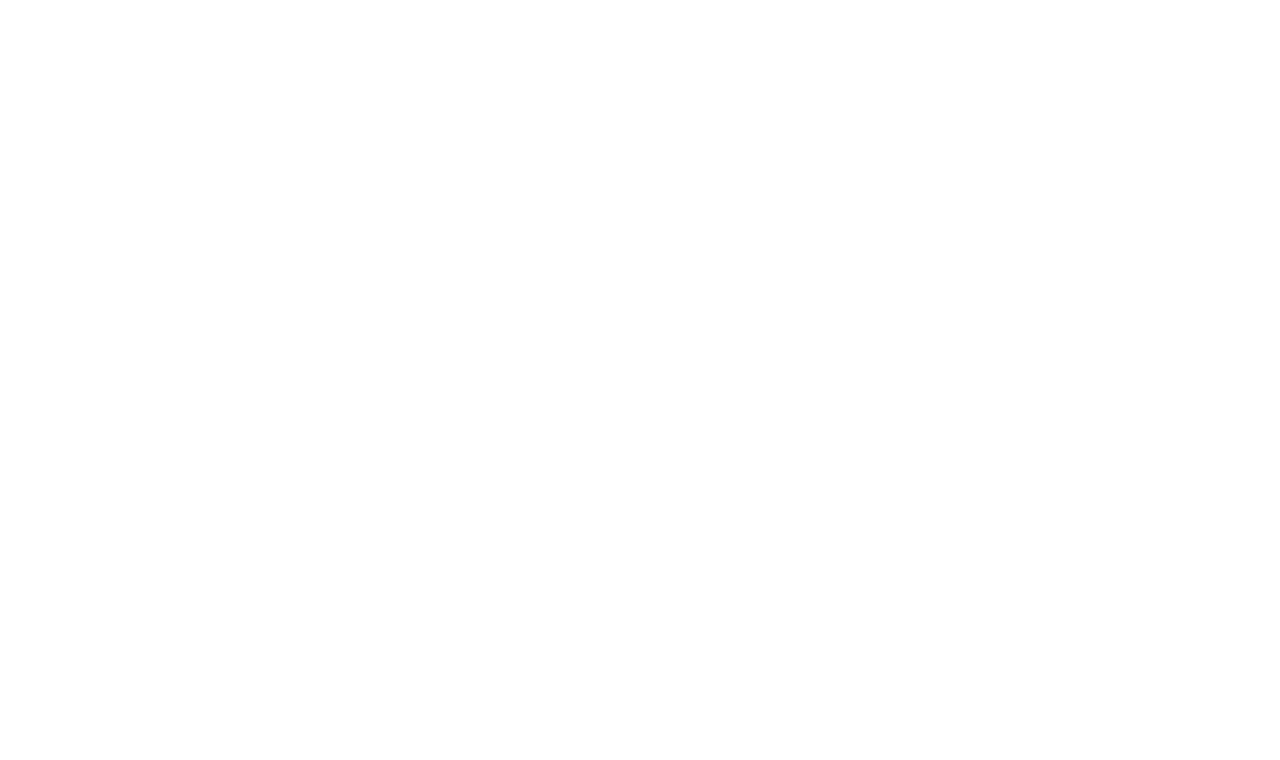
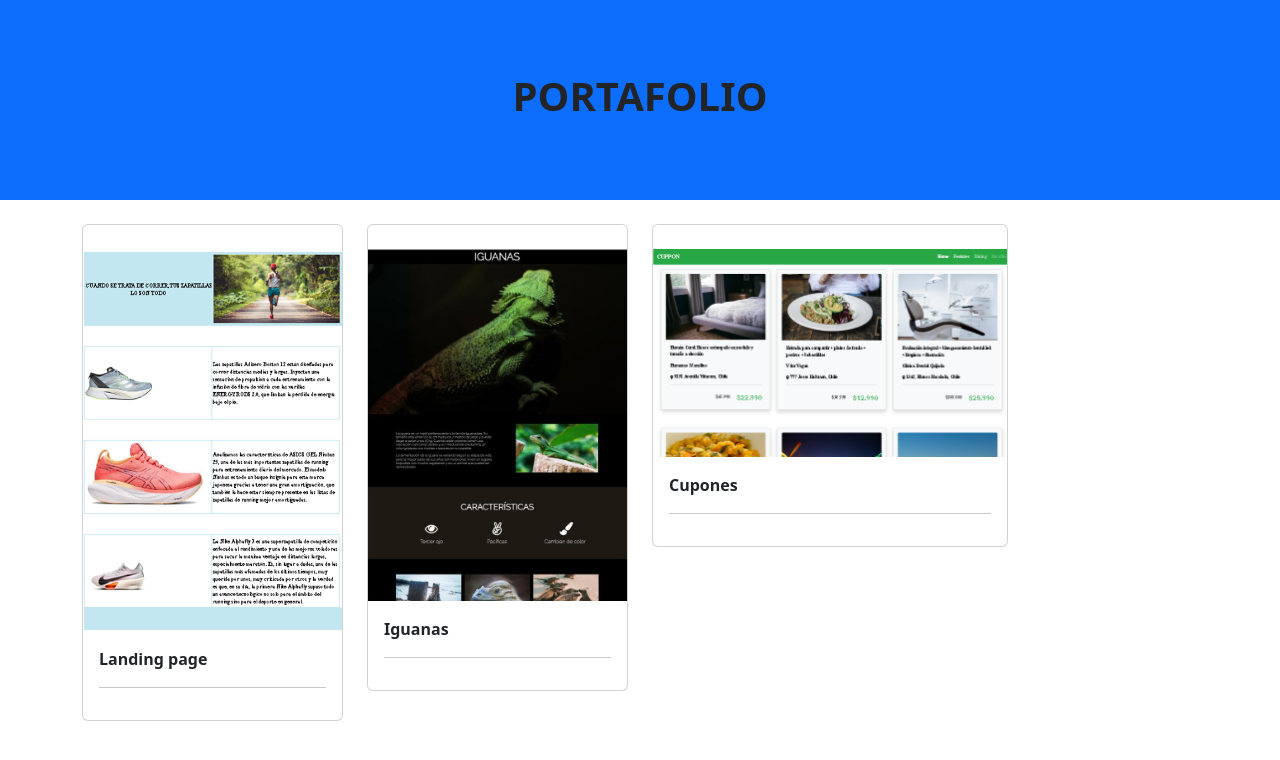
Before and after one commit to willicar27/PruebaFinal2.0, a plain HTML site: page portafolio.html in a window 1280 px wide. Drawn offline with nearby package versions, Linux system fonts and the light colour scheme.

Commit message:
version 1 del portafolio

```diff
--- /dev/null
+++ b/assets/css/portafolio.css
@@ -0,0 +1,4 @@
+.card-size {
+    width: 100%;
+    height: 100px;
+  }
--- a/portafolio.html
+++ b/portafolio.html
@@ -1,10 +1,10 @@
 <!DOCTYPE html>
-<html lang="en">
-<head>
-    <meta charset="UTF-8">
-    <meta name="viewport" content="width=device-width, initial-scale=1.0">
+<html lang="es">
+  <head>
+    <meta charset="UTF-8" />
+    <meta name="viewport" content="width=device-width, initial-scale=1.0" />
     <title>PORTAFOLIO ROWER</title>
-    <link rel="stylesheet" href="./assets/css/style.css" />
+    <link rel="stylesheet" href="./assets/css/portafolio.css" />
     <link
       href="https://cdn.jsdelivr.net/npm/bootstrap@5.3.3/dist/css/bootstrap.min.css"
       rel="stylesheet"
@@ -15,8 +15,69 @@
       src="https://cdn.jsdelivr.net/npm/bootstrap@5.3.3/dist/js/bootstrap.bundle.min.js"
       integrity="sha384-YvpcrYf0tY3lHB60NNkmXc5s9fDVZLESaAA55NDzOxhy9GkcIdslK1eN7N6jIeHz"
       crossorigin="anonymous"></script>
-</head>
-<body>
+  </head>
+  <body>
+    <header class="p-5 bg-primary">
+      <div class="d-flex justify-content-center align-items-center">
+        <h1 class="fw-bold text-center pb-4 pt-sm-4">PORTAFOLIO</h1>
+      </div>
+    </header>
+    <br />
+    <main class="container . ">
+      <div class="row gy-4 ">
+        <!--------------PRIMER CARD-------------->
+        <div class="col-sm-12 col-md-6 col-lg-3">
+          <div class="card">
+            <img
+              src="./assets/img/LandingPage.png"
+              class="card-img-top pt-4"
+              alt="foto LandingPage" />
+            <div class="card-body  ">
+              <p class="mb-0">
+                <strong>Landing page</strong>
+              </p>
+              <hr />
+            </div>
+          </div>
+        </div>
 
-</body>
+<!-- segundo card -->
+
+        <div class="col-sm-12 col-md-6 col-lg-3">
+            <div class="card">
+              <img
+                src="./assets/img/iguanas.jpeg"
+                class="card-img-top pt-4"
+                alt="Foto-iguanas" />
+              <div class="card-body">
+                <p class="mb-0">
+                  <strong>Iguanas</strong>
+                </p>
+                <hr />
+              </div>
+            </div>
+          </div>
+
+
+<!-- tercer card -->
+
+<div class="col-sm-12 col-md-6 col-lg-4">
+    <div class="card">
+      <img
+        src="./assets/img/cupones.png"
+        class="card-img-top pt-4"
+        alt="Foto-iguanas" />
+      <div class="card-body ">
+        <p class="mb-0">
+          <strong>Cupones</strong>
+        </p>
+        <hr />
+      </div>
+    </div>
+  </div>
+
+
+      </div>
+    </main>
+  </body>
 </html>
```
